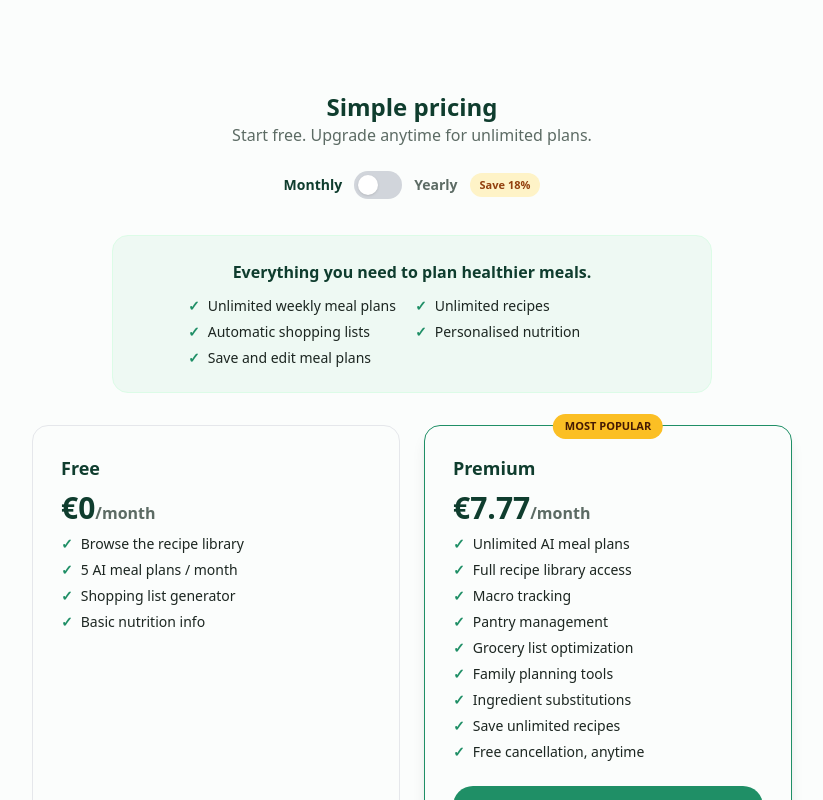
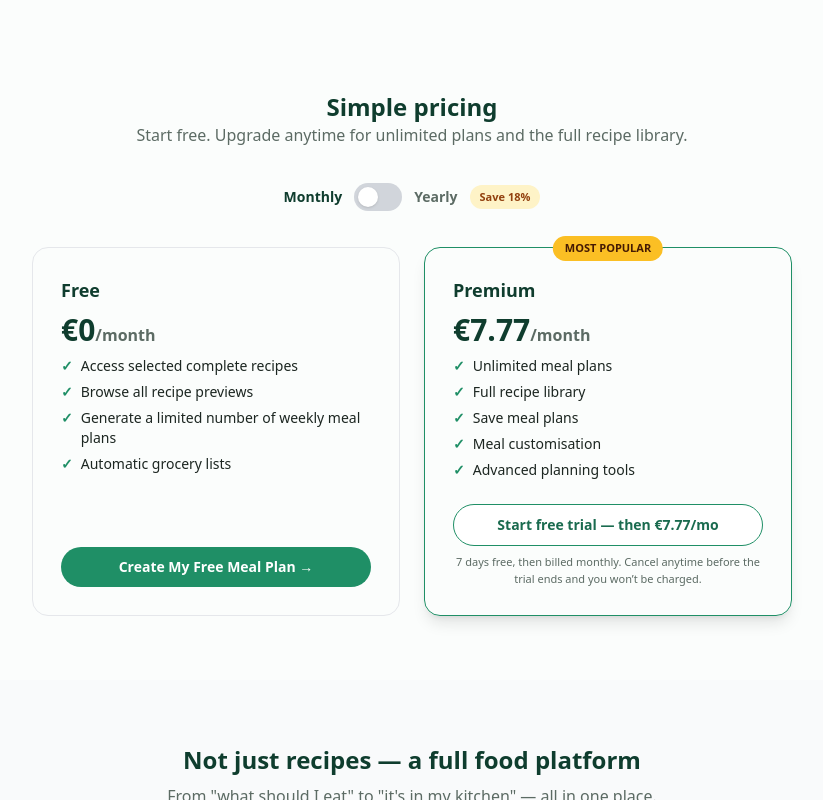
Before and after one commit to usario172332/youraifood-app, a Next.js app in the folder youraifood-app/: page / in a window 1280 px wide. Shown: the part 6500-7300 px from the top of the page, without its empty margins (356-1179 px from the left). Built offline with nearby package versions, Linux system fonts and the light colour scheme; no server answers.

Commit message:
Update Pricing.jsx

```diff
--- a/youraifood-app/components/Pricing.jsx
+++ b/youraifood-app/components/Pricing.jsx
@@ -8,10 +8,29 @@ const YEARLY_PRICE = 76;
 const YEARLY_MONTHLY_EQUIVALENT = (YEARLY_PRICE / 12).toFixed(2);
 const YEARLY_SAVINGS_PCT = Math.round((1 - YEARLY_PRICE / (MONTHLY_PRICE * 12)) * 100);
 
+const FREE_FEATURES = [
+  'Access selected complete recipes',
+  'Browse all recipe previews',
+  'Generate a limited number of weekly meal plans',
+  'Automatic grocery lists',
+];
+
+const PREMIUM_FEATURES = [
+  'Unlimited meal plans',
+  'Full recipe library',
+  'Save meal plans',
+  'Meal customisation',
+  'Advanced planning tools',
+];
+
 export default function Pricing({ session, isPremium }) {
   const { requestSignIn } = useAuth();
   const [loading, setLoading] = useState(false);
   const [yearly, setYearly] = useState(false);
+
+  function scrollToPlanner() {
+    document.getElementById('planner')?.scrollIntoView({ behavior: 'smooth' });
+  }
 
   async function goPremium() {
     if (!session) {
@@ -52,8 +71,8 @@ export default function Pricing({ session, isPremium }) {
     <section id="pricing" className="px-6 py-16">
       <div className="mx-auto max-w-[1120px]">
         <h2 className="text-center text-2xl font-extrabold text-green-900">Simple pricing</h2>
-        <p className="mb-6 text-center text-ink-soft">
-          Start free. Upgrade anytime for unlimited plans.
+        <p className="mb-9 text-center text-ink-soft">
+          Start free. Upgrade anytime for unlimited plans and the full recipe library.
         </p>
 
         <div className="mb-9 flex flex-nowrap items-center justify-center gap-3">
@@ -78,28 +97,29 @@ export default function Pricing({ session, isPremium }) {
           </span>
         </div>
 
-        <div className="mx-auto mb-8 max-w-[600px] rounded-2xl border border-green-100 bg-green-50/60 p-6 text-center">
-          <h3 className="mb-3 text-base font-extrabold text-green-900">Everything you need to plan healthier meals.</h3>
-          <ul className="mx-auto grid max-w-md grid-cols-1 gap-1.5 text-left text-sm sm:grid-cols-2">
-            {['Unlimited weekly meal plans', 'Unlimited recipes', 'Automatic shopping lists', 'Personalised nutrition', 'Save and edit meal plans'].map((f) => (
-              <li key={f} className="flex gap-2"><span className="font-bold text-green-600">✓</span>{f}</li>
-            ))}
-          </ul>
-        </div>
-
         <div className="mx-auto grid max-w-[760px] grid-cols-1 gap-6 sm:grid-cols-2">
-          <div className="rounded-2xl border-[1.5px] border-gray-200 p-7">
+          <div className="flex flex-col rounded-2xl border-[1.5px] border-gray-200 p-7">
             <h3 className="text-lg font-extrabold text-green-900">Free</h3>
             <div className="my-2 text-3xl font-extrabold text-green-900">
               €0<span className="text-base font-semibold text-ink-soft">/month</span>
             </div>
-            <ul className="mb-6 space-y-1.5 text-sm">
-              {['Browse the recipe library', '5 AI meal plans / month', 'Shopping list generator', 'Basic nutrition info'].map((f) => (
+            <ul className="mb-6 flex-1 space-y-1.5 text-sm">
+              {FREE_FEATURES.map((f) => (
                 <li key={f} className="flex gap-2"><span className="font-bold text-green-600">✓</span>{f}</li>
               ))}
             </ul>
+            <a
+              href="#planner"
+              onClick={(e) => {
+                e.preventDefault();
+                scrollToPlanner();
+              }}
+              className="block w-full rounded-full bg-green-600 py-2.5 text-center text-sm font-bold text-white transition duration-200 hover:-translate-y-px hover:bg-green-700 hover:shadow-md focus-visible:outline-none focus-visible:ring-2 focus-visible:ring-green-600 focus-visible:ring-offset-2"
+            >
+              Create My Free Meal Plan →
+            </a>
           </div>
-          <div className="relative rounded-2xl border-[1.5px] border-green-600 p-7 shadow-lg">
+          <div className="relative flex flex-col rounded-2xl border-[1.5px] border-green-600 p-7 shadow-lg">
             <span className="absolute -top-3 left-1/2 -translate-x-1/2 rounded-full bg-amber-400 px-3 py-1 text-[11px] font-extrabold text-amber-950">
               MOST POPULAR
             </span>
@@ -118,18 +138,8 @@ export default function Pricing({ session, isPremium }) {
                 €{MONTHLY_PRICE}<span className="text-base font-semibold text-ink-soft">/month</span>
               </div>
             )}
-            <ul className="mb-6 space-y-1.5 text-sm">
-              {[
-                'Unlimited AI meal plans',
-                'Full recipe library access',
-                'Macro tracking',
-                'Pantry management',
-                'Grocery list optimization',
-                'Family planning tools',
-                'Ingredient substitutions',
-                'Save unlimited recipes',
-                'Free cancellation, anytime',
-              ].map((f) => (
+            <ul className="mb-6 flex-1 space-y-1.5 text-sm">
+              {PREMIUM_FEATURES.map((f) => (
                 <li key={f} className="flex gap-2"><span className="font-bold text-green-600">✓</span>{f}</li>
               ))}
             </ul>
@@ -151,12 +161,12 @@ export default function Pricing({ session, isPremium }) {
                 <button
                   onClick={goPremium}
                   disabled={loading}
-                  className="w-full rounded-full bg-green-600 py-2.5 text-sm font-bold text-white transition duration-200 hover:-translate-y-px hover:bg-green-700 hover:shadow-md focus-visible:outline-none focus-visible:ring-2 focus-visible:ring-green-600 focus-visible:ring-offset-2 disabled:opacity-60 disabled:hover:translate-y-0"
+                  className="w-full rounded-full border-[1.5px] border-green-600 bg-white py-2.5 text-sm font-bold text-green-700 transition duration-200 hover:bg-green-50 focus-visible:outline-none focus-visible:ring-2 focus-visible:ring-green-600 focus-visible:ring-offset-2 disabled:opacity-60"
                 >
                   {loading
                     ? 'Redirecting…'
                     : yearly
-                    ? `Go Premium — €${YEARLY_PRICE.toFixed(2)}/yr`
+                    ? `Upgrade to Premium — €${YEARLY_PRICE.toFixed(2)}/yr`
                     : `Start free trial — then €${MONTHLY_PRICE}/mo`}
                 </button>
                 <p className="mt-2 text-center text-[11px] text-ink-soft">
```
